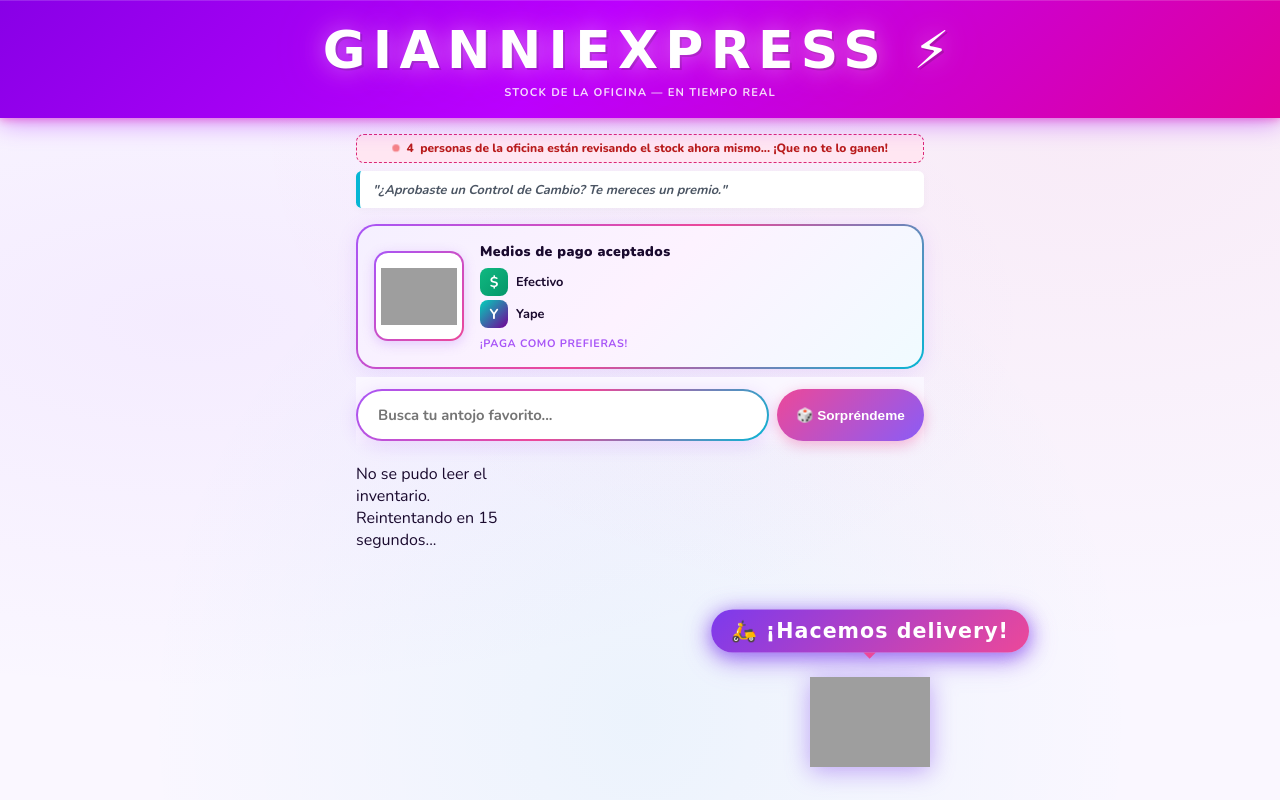
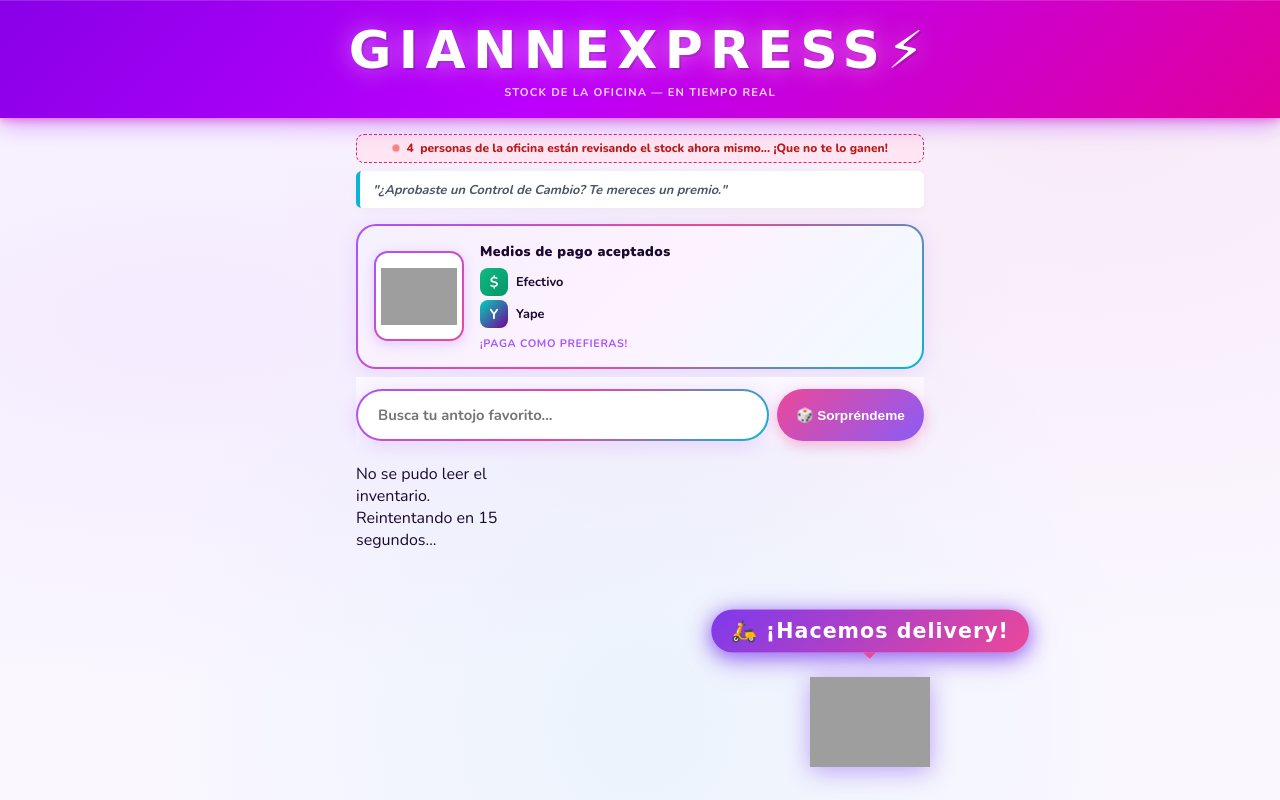
Before and after one commit to carlosj31z/TIENDITA-SANTI, a plain HTML site: page index.html in a window 1280 px wide. Drawn offline with nearby package versions, Linux system fonts and the light colour scheme; no server answers; grey boxes are pictures that could not be loaded; a web font is replaced by a local one.

Commit message:
index.html

```diff
--- a/index.html
+++ b/index.html
@@ -3,7 +3,7 @@
 <head>
     <meta charset="UTF-8">
     <meta name="viewport" content="width=device-width, initial-scale=1.0, maximum-scale=1.0, user-scalable=no">
-    <title>GIANNIEXPRESS⚡🍫</title>
+    <title>GIANNEXPRESS⚡🍫</title>
     <link rel="preconnect" href="https://fonts.googleapis.com">
     <link rel="preconnect" href="https://fonts.gstatic.com" crossorigin>
     <link href="https://fonts.googleapis.com/css2?family=Boogaloo&family=Nunito:wght@400;600;700;800;900&display=swap" rel="stylesheet">
@@ -536,7 +536,7 @@
     </div>
 
     <header>
-        <h1>GIANNIEXPRESS ⚡</h1>
+        <h1>GIANNEXPRESS⚡</h1>
         <p>Stock de la oficina &mdash; en tiempo real</p>
     </header>
 
```
